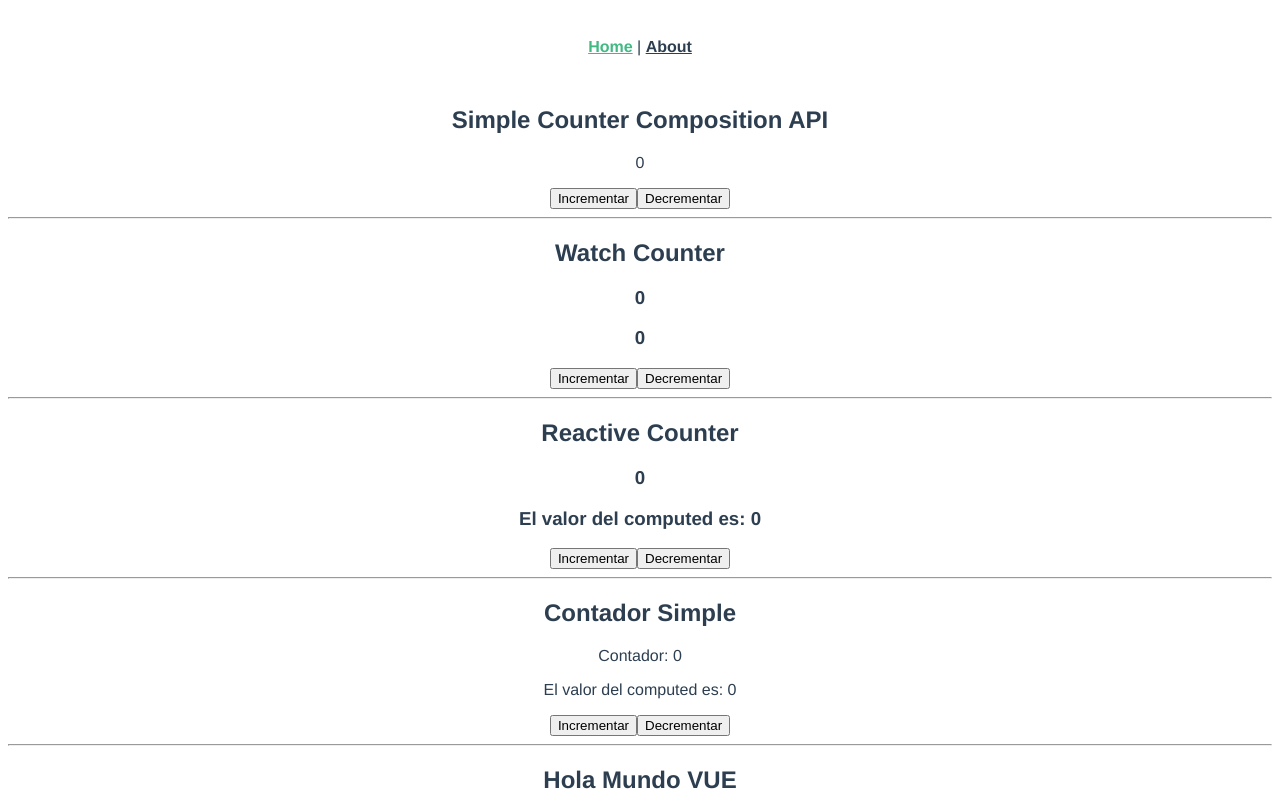
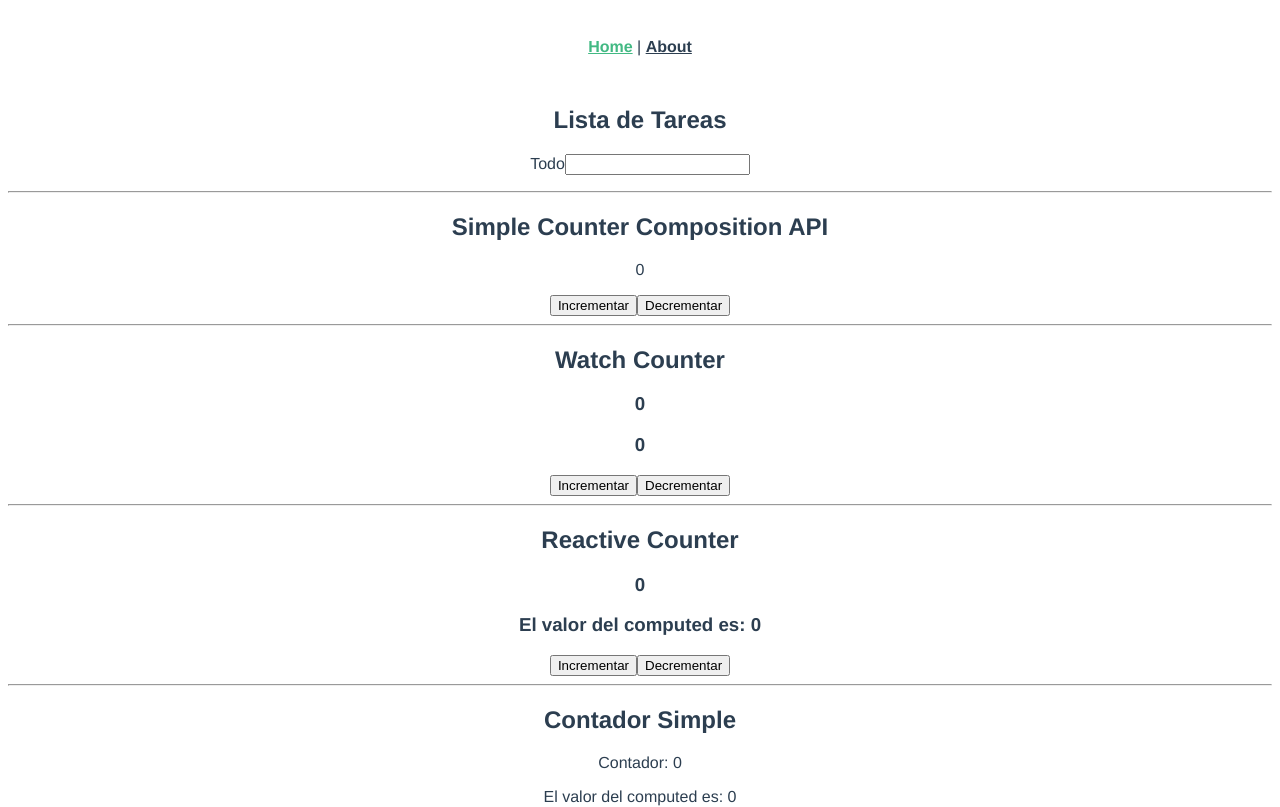
Before and after one commit to leonardoovaldezz/curso-vue-js, a Vue app: page / in a window 1280 px wide. Shown: the top 807 px of the page. Built offline with nearby package versions, Linux system fonts and the light colour scheme.

Commit message:
componente TodoList

```diff
--- /dev/null
+++ b/src/components/05TodoList.vue
@@ -0,0 +1,24 @@
+<template>
+  <h2>Lista de Tareas</h2>
+  <label for="todo">Todo</label>
+  <input type="text" v-model="todo" @keypress.enter="addTodo" id="todo" />
+  <ul>
+    <li v-for="(t, index) in todos" :key="index">
+      {{ t }} <span @click="deleteTodo(index)">X</span>
+    </li>
+  </ul>
+</template>
+
+<script>
+import useTodos from "@/composables/useTodos";
+export default {
+  name: "TodoList",
+  setup() {
+    const { todo, todos, addTodo, deleteTodo } = useTodos();
+    return { todo, todos, addTodo, deleteTodo };
+  },
+};
+</script>
+
+<style>
+</style>
--- /dev/null
+++ b/src/composables/useTodos.js
@@ -0,0 +1,21 @@
+import { reactive, toRefs } from "vue";
+
+export default function () {
+    const data = reactive({
+        todo: null,
+        todos: []
+    })
+
+    const addTodo = () => {
+        if (data.todo && data.todo.length > 1) {  // Agregar verificación de data.todo
+            data.todos.push(data.todo)
+        }
+        data.todo = null
+    }
+
+    const deleteTodo = (index) => {
+        data.todos.splice(index, 1)
+    }
+
+    return { ...toRefs(data), addTodo, deleteTodo }
+}
--- a/src/views/Home.vue
+++ b/src/views/Home.vue
@@ -1,22 +1,26 @@
 <template>
-  <simple-counter-composition-api />
+  <TodoList />
   <hr />
-  <watch-counter />
+  <SimpleCounterCompositionApi />
   <hr />
-  <reactive-counter />
+  <WatchCounter />
   <hr />
-  <simple-counter />
+  <ReactiveCounter />
   <hr />
-  <hello-world />
+  <SimpleCounter />
+  <hr />
+  <HelloWorld />
 </template>
 
 <script>
-// @ is an alias to /src
+import TodoList from "@/components/05TodoList";
 import SimpleCounterCompositionApi from "@/components/04SimpleCounterCompositionApi";
 import WatchCounter from "@/components/03WatchCounter";
 import ReactiveCounter from "@/components/02ReactiveCounter";
 import HelloWorld from "@/components/00HelloWorld";
 import SimpleCounter from "@/components/01SimpleCounter";
+import useTodos from "@/composables/useTodos";
+
 export default {
   name: "Home",
   components: {
@@ -25,6 +29,11 @@ export default {
     ReactiveCounter,
     WatchCounter,
     SimpleCounterCompositionApi,
+    TodoList,
+  },
+  setup() {
+    const { todo, todos, addTodo, deleteTodo } = useTodos();
+    return { todo, todos, addTodo, deleteTodo };
   },
 };
 </script>
```
